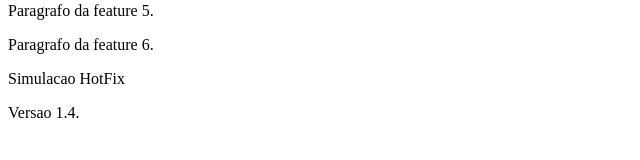
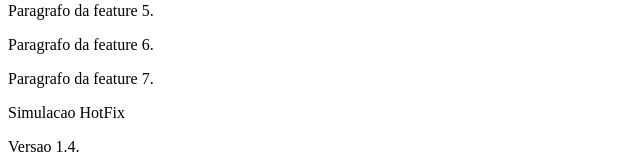
Before and after one commit to PatrickFaria147/PraticaGF, a plain HTML site: page index.html in a window 1280 px wide. Shown: the part 248-408 px from the top of the page, without its empty margins (0-640 px from the left). Drawn offline with Linux system fonts and the light colour scheme.

Commit message:
feat: adição paragrafo 7

```diff
--- a/index.html
+++ b/index.html
@@ -13,6 +13,7 @@
 <p>Paragrafo da feature 4.</p>
 <p>Paragrafo da feature 5.</p>
 <p>Paragrafo da feature 6.</p>
+<p>Paragrafo da feature 7.</p>
 <p>Simulacao HotFix</p>
 <p>Versao 1.4.</p>
 </body>
```
